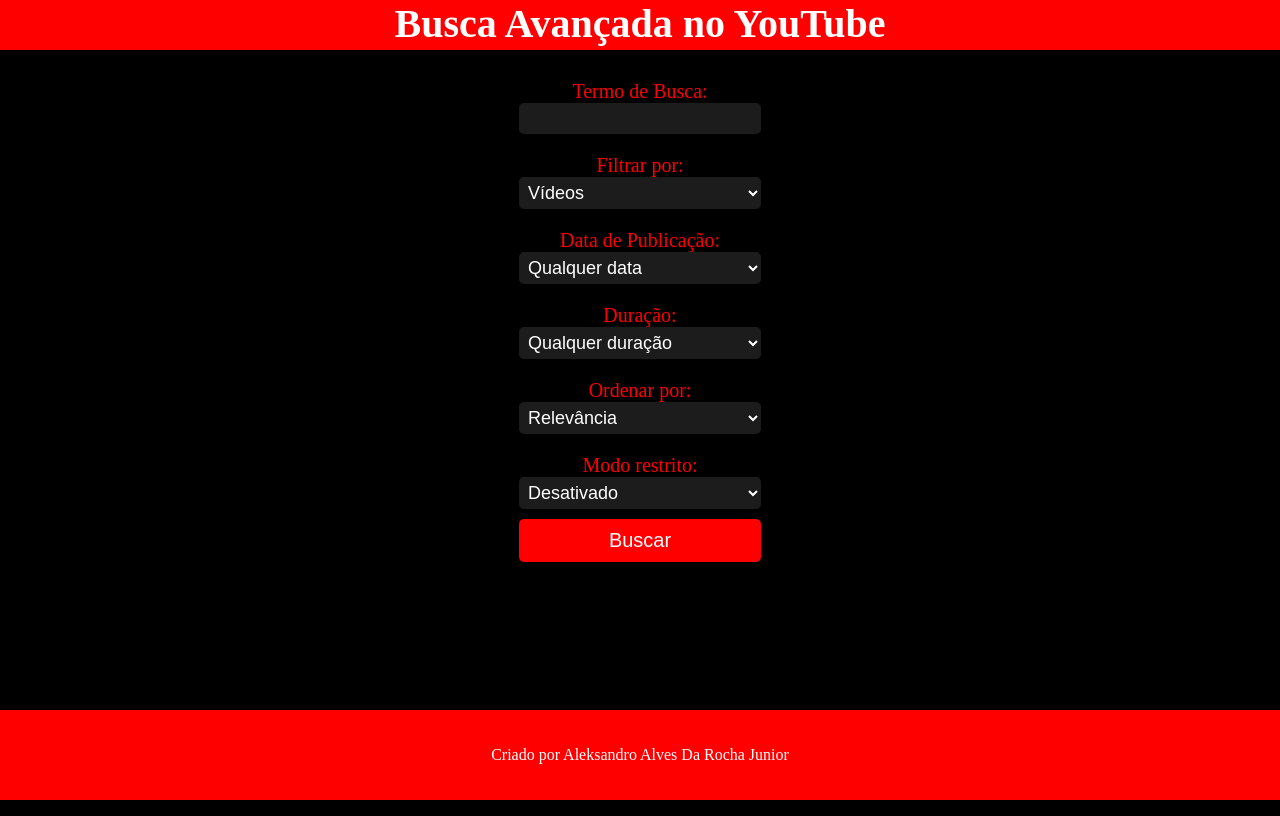
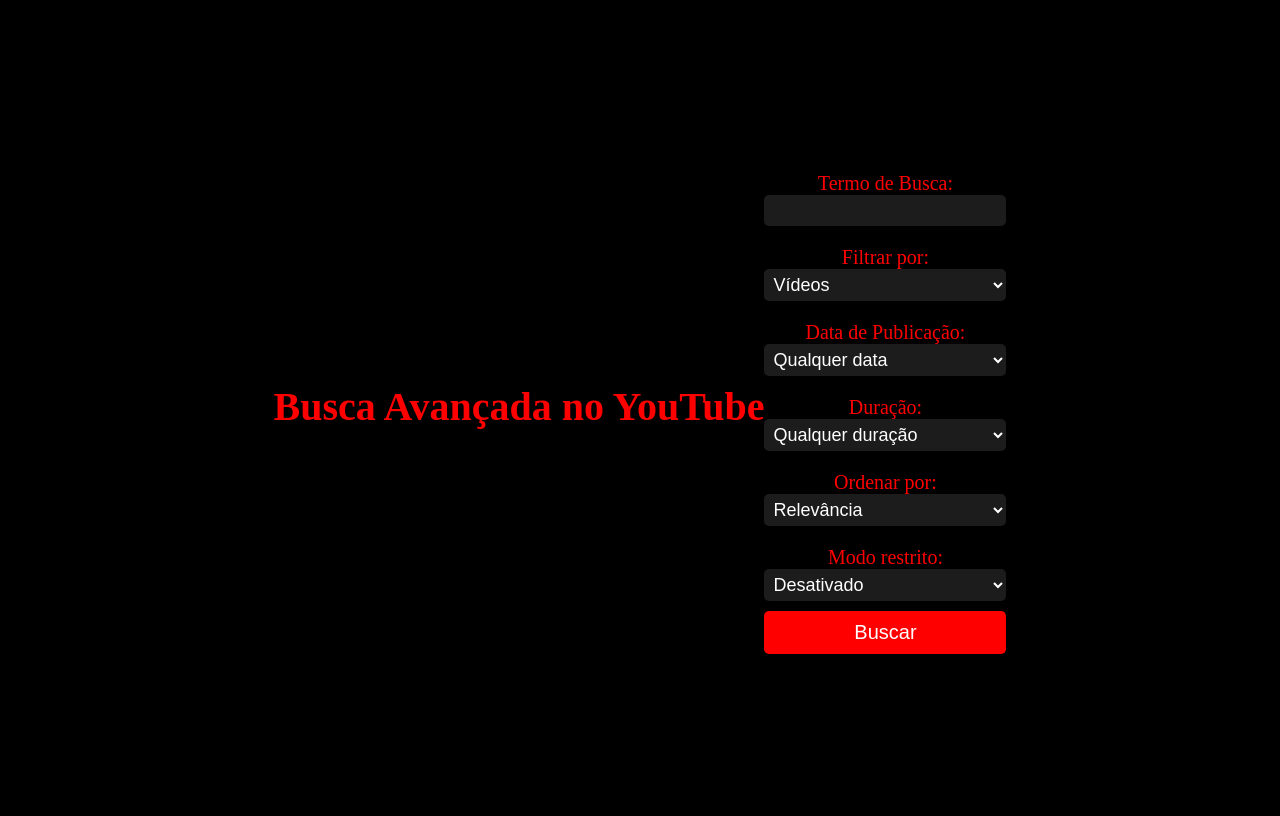
Before and after one commit to aajunior43/buscador-YouTube-, a plain HTML site: page index.html in a window 1280 px wide. Drawn offline with Linux system fonts and the light colour scheme.

Commit message:
Update
Update

```diff
--- a/index.html
+++ b/index.html
@@ -7,29 +7,14 @@
 			background-color: black;
 			color: red;
 			display: flex;
-			flex-direction: column;
 			justify-content: center;
 			align-items: center;
 			height: 100vh;
-			margin: 0;
-			padding: 0;
-		}
-		header {
-			background-color: red;
-			color: white;
-			display: flex;
-			justify-content: center;
-			align-items: center;
-			width: 100%;
-			height: 50px;
-			position: fixed;
-			top: 0;
 		}
 		form {
 			display: flex;
 			flex-direction: column;
 			align-items: center;
-			margin-top: 70px;
 		}
 		label {
 			display: block;
@@ -64,25 +49,13 @@
 		* {
 			box-sizing: border-box;
 		}
-		footer {
-			background-color: red;
-			color: white;
-			display: flex;
-			justify-content: center;
-			align-items: center;
-			width: 100%;
-			padding: 20px;
-			margin-top: auto;
-		}
 	</style>
 </head>
 <body>
 
-	<header>
-		<h1>Busca Avançada no YouTube</h1>
-	</header>
+	<h1>Busca Avançada no YouTube</h1>
 
-	<form action="www.youtube.com/results" method="get">
+	<form action="www.youtube.com/results" method="get" target="_blank">
 		<label for="search_query">Termo de Busca:</label>
 		<input type="text" name="search_query" id="search_query">
 
@@ -132,9 +105,5 @@
 		<input type="submit" value="Buscar">
 	</form>
 
-	<footer>
-		<p>Criado por Aleksandro Alves Da Rocha Junior</p>
-	</footer>
-
 </body>
 </html>
```
